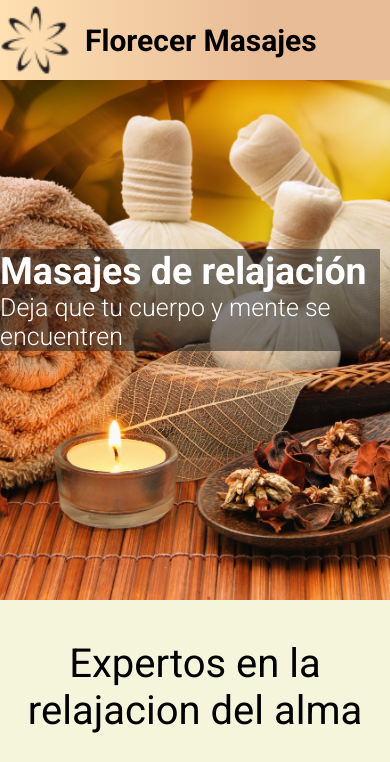
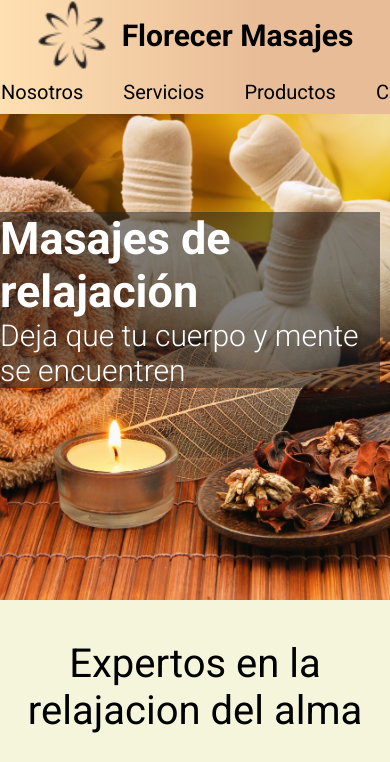
Before and after one commit to hpauld/2da-Preentrega-hpaulsen, a plain HTML site: page index.html in a window 390 px wide. Shown: the top 762 px of the page. Drawn offline with Linux system fonts and the light colour scheme.

Commit message:
ruta estilos

```diff
--- a/CSS/estilos.css
+++ b/CSS/estilos.css
@@ -43,6 +43,7 @@ nav {
 .menu_items {
   display: flex;
   list-style: none;
+
 }
 
 .menu_items a {
@@ -56,7 +57,6 @@ nav {
   transform: translate(-5px, -5px);
   transition: all 0.3s;
 }
-
 
 .texto_logo {
   font-size: 30px;
@@ -94,10 +94,8 @@ nav {
   padding-right: 10px;
 }
 
-/* fin estilos seccion1*/
 
 /*inicio estilos seccion2*/
-
 
 .seccion2 {
   background-color: beige;
@@ -426,7 +424,7 @@ span {
 /* Medias query*/
 @media screen and (max-width: 991px) {
   .menu_items li {
-    padding: 15px;
+    padding: 10px;
   }
 
   .seccion3 p {
@@ -447,16 +445,22 @@ span {
 }
 
 @media screen and (max-width: 900px) {
-  .menu_items {
-    display: none;
+  header {
+    flex-direction: column;
+    height: auto;
+    justify-content: center;
+
   }
 }
 
-@media screen and (max-width: 480px) {
-  .menu_items {
-    display: none;
+@media screen and (max-width: 360px) {
+
+ .menu_items{
+  flex-direction: column;
   }
-
+.seccion1{
+  /* padding-top: 500px; */
+}
   .textos_seccion1 {
     font-size: 25px;
   }
--- a/index.html
+++ b/index.html
@@ -5,7 +5,7 @@
   <meta charset="UTF-8" />
   <meta http-equiv="X-UA-Compatible" content="IE=edge" />
   <meta name="viewport" content="width=device-width, initial-scale=1.0" />
-  <link rel="stylesheet" href="css/estilos.css" />
+  <link rel="stylesheet" href="./CSS/estilos.css" />
   <!-- fuente de texto-->
   <link rel="preconnect" href="https://fonts.googleapis.com" />
   <link rel="preconnect" href="https://fonts.gstatic.com" crossorigin />
```
